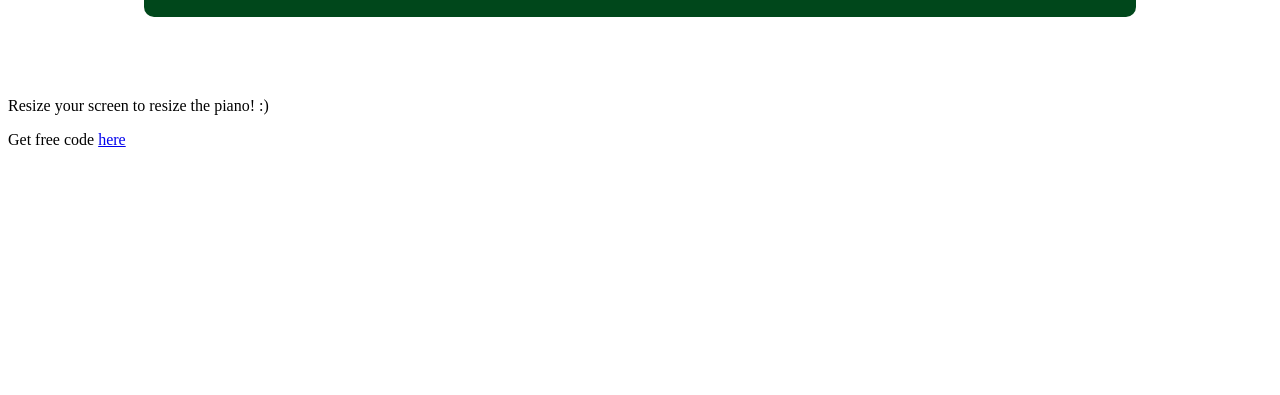
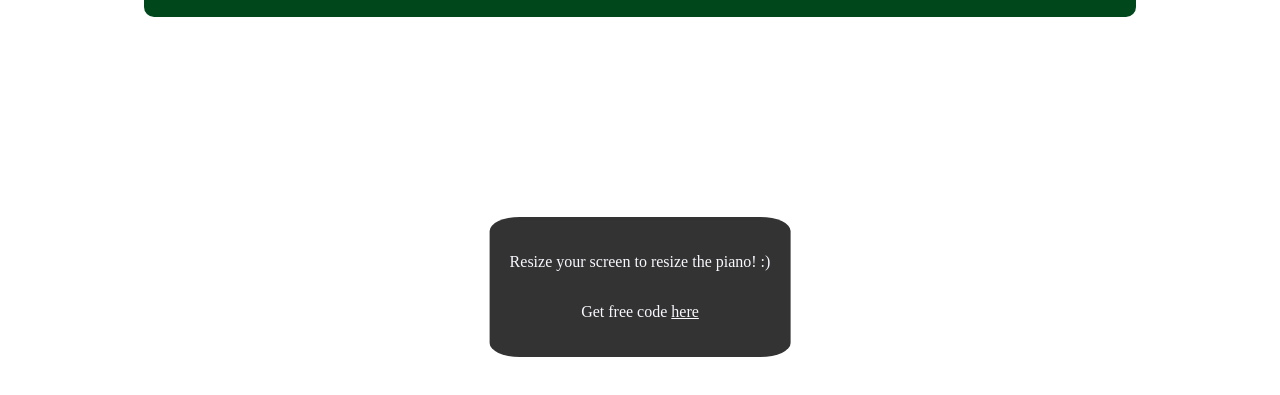
Before and after one commit to njecolina/Piano-Responsive-Web-Design, a plain HTML site: page index.html in a window 1280 px wide. Shown: the part 353-748 px from the top of the page. Drawn offline with Linux system fonts and the light colour scheme.

Commit message:
Update styles.css

```diff
--- a/styles.css
+++ b/styles.css
@@ -50,6 +50,27 @@ html {
   top: 23px;
 }
 
+a {
+  color: Ghostwhite;
+}
+
+footer {
+  text-align: center;
+  justify-content: center;
+  color: Ghostwhite;
+  display: flex;
+  flex-direction: column;
+  background-color: #333;
+  padding: 20px;
+  z-index: 5;
+  position: fixed;
+  left: 50%;
+  bottom: 20px;
+  transform: translate(-50%, -50%);
+  margin: 0 auto;
+  border-radius: 10%;
+}
+
 @media (max-width: 768px) {
   #piano {
     width: 358px;
```
